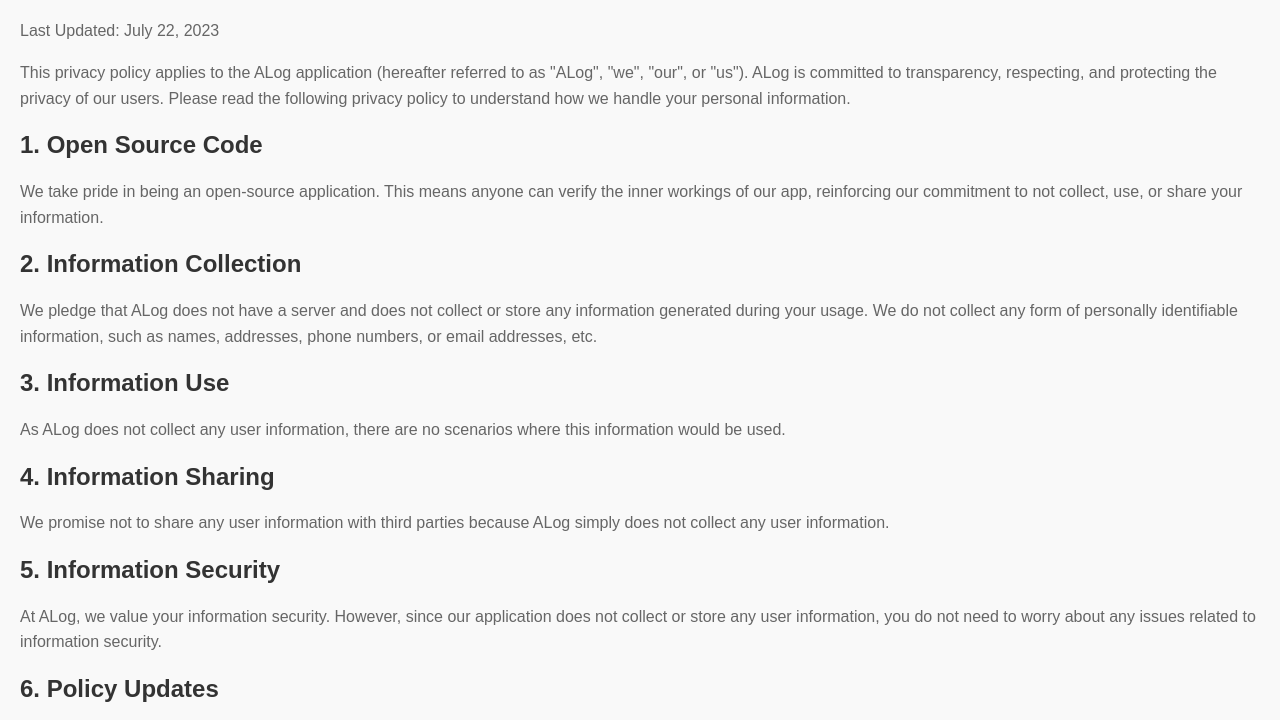
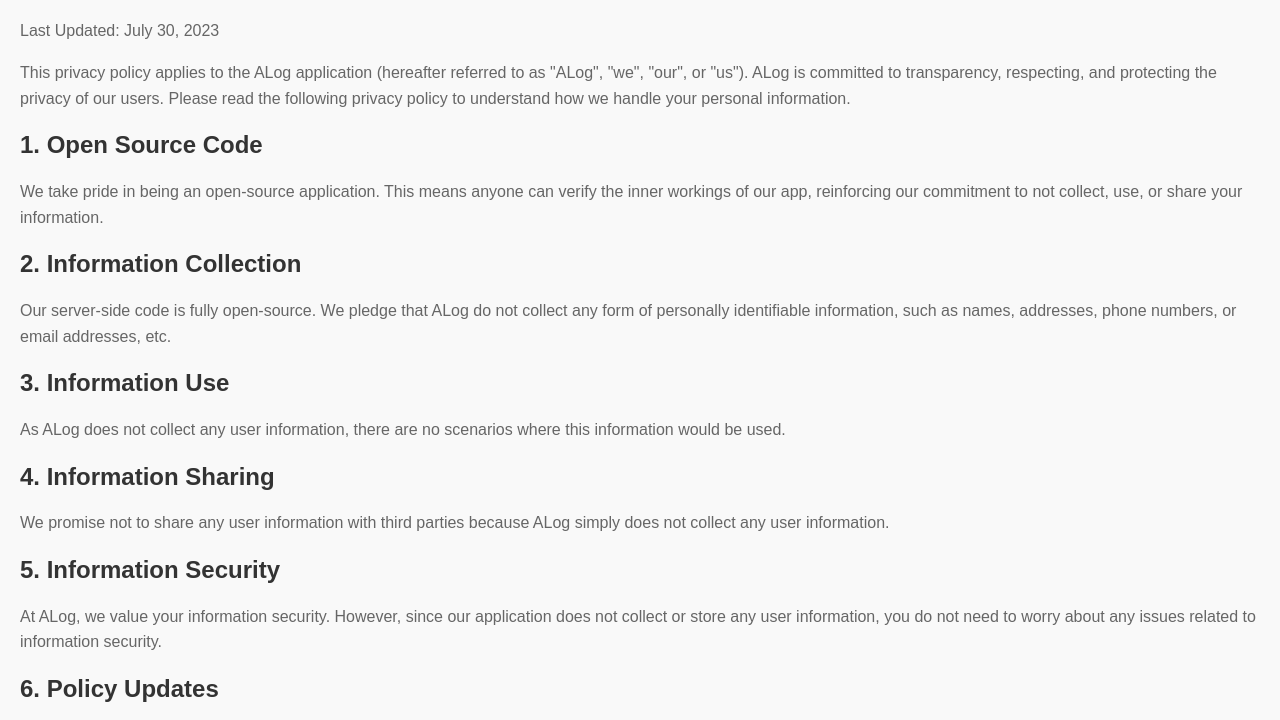
Before and after one commit to duxins/alog, a plain HTML site: page html/privacy_policy.html in a window 1280 px wide. Shown: the part 60-780 px from the top of the page. Drawn offline with Linux system fonts and the light colour scheme.

Commit message:
Update privacy policy

```diff
--- a/html/privacy_policy.html
+++ b/html/privacy_policy.html
@@ -26,7 +26,7 @@
 </head>
 <body>
 <h1>Privacy Policy</h1>
-<p>Last Updated: July 22, 2023</p>
+<p>Last Updated: July 30, 2023</p>
 
 <p>This privacy policy applies to the ALog application (hereafter referred to as "ALog", "we", "our", or "us"). ALog is committed to transparency, respecting, and protecting the privacy of our users. Please read the following privacy policy to understand how we handle your personal information.</p>
 
@@ -36,7 +36,7 @@
 
 <h2>2. Information Collection</h2>
 
-<p>We pledge that ALog does not have a server and does not collect or store any information generated during your usage. We do not collect any form of personally identifiable information, such as names, addresses, phone numbers, or email addresses, etc.</p>
+<p>Our server-side code is fully open-source. We pledge that ALog do not collect any form of personally identifiable information, such as names, addresses, phone numbers, or email addresses, etc.</p>
 
 <h2>3. Information Use</h2>
 
```
